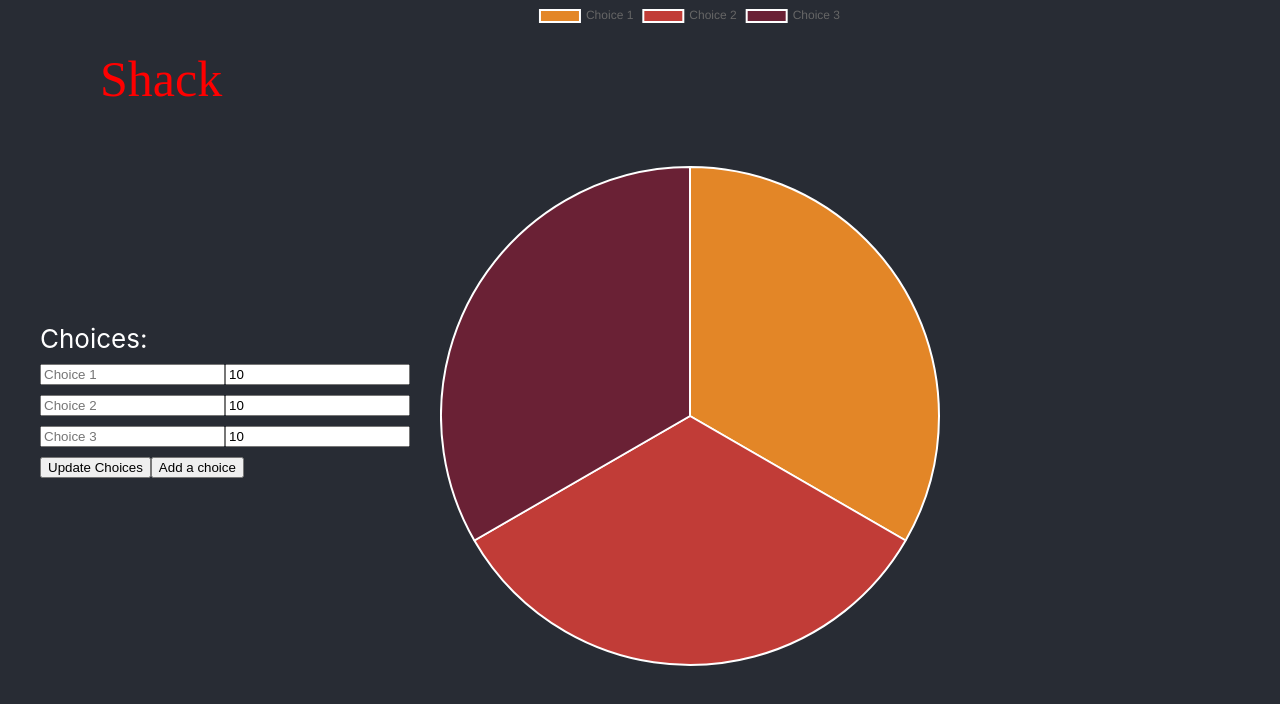
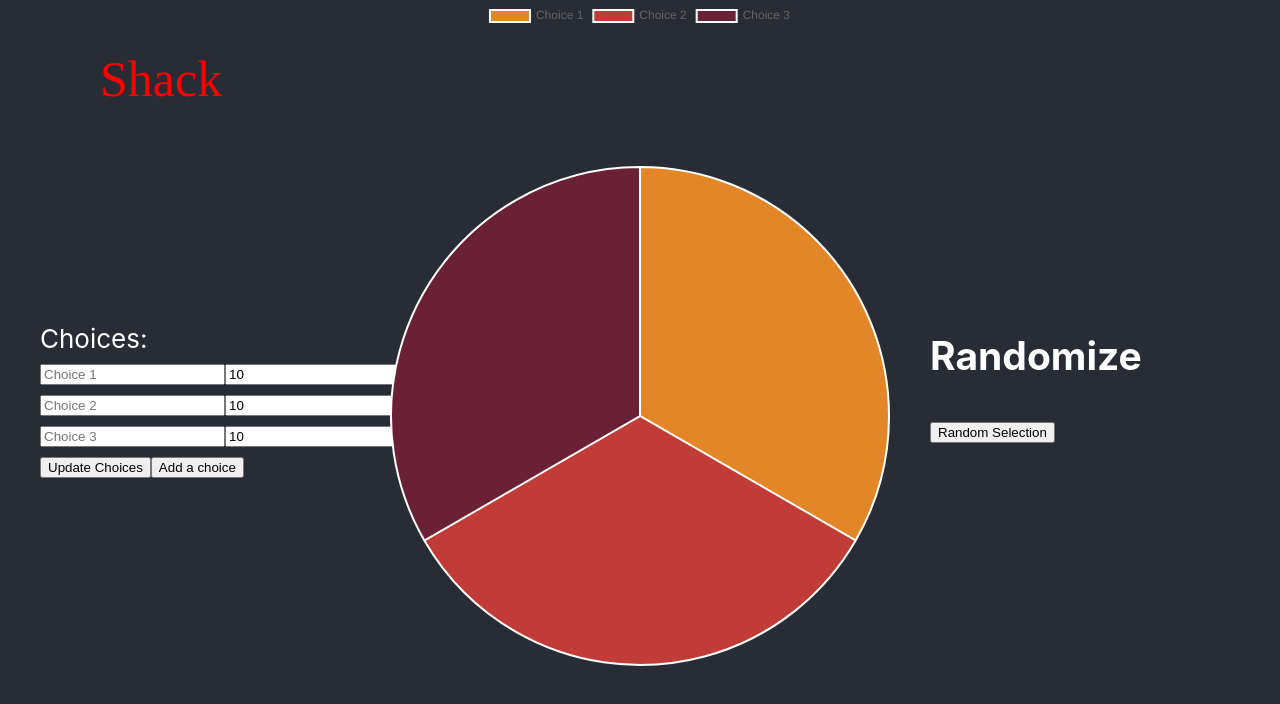
Before and after one commit to michaelfu1029/Shack, a React (Create React App) app: page / in a window 1280 px wide. Shown: the top 704 px of the page. Built offline with nearby package versions, Linux system fonts and the light colour scheme.

Commit message:
Clean up code and added random selection

```diff
--- a/src/App.css
+++ b/src/App.css
@@ -1,17 +1,12 @@
 .App {
-  /* background-color: #282c34; */
-  /* min-height: 100vh; */
   width: 100%;
 }
 
 
 .App-header {
   background-color: #282c34;
-  /* background-color: red; */
-  /* position: relative; */
   top:5vh;
   min-height: 100vh;
-  /* min-width: 100vh; */
   display: flex;
   flex-direction: flex;
   align-items: center;
@@ -22,60 +17,36 @@
   width: 100%;
 
 }
-/*
-.App-header {
-  background-color: #282c34;
-  min-height: 90vh;
-  max-width: 50vh;
-  display: flex;
-  flex-direction: flex;
-  align-items: center;
-  justify-content: center;
-  font-size: calc(10px + 2vmin);
-  color: white;
 
-}
-*/
 .Compony-name {
   position: absolute;
-  /* top: 0px; */
   color: Red;
   font-family: "Times New Roman";
   padding-left: 100px;
   font-size: 50px;
   text-align: left;
-  /* background-color: blue; */
 }
 
 Form {
   width: 500px;
-  /* float: left; */
-  /* height: 600px; */
   right: 100px;
-  /* background-color: green; */
   position: relative;
-  /* left:300px; */
-  /* padding-left: 50px; */
-  /* padding: 10px; */
-  /* margin-left: 100px; */
-  /* padding-top: 100px; */
-  /* justify-content: center; */
-  /* background-color: aqua; */
   color:white;
   font-size: calc(10px + 2vmin);
-  /* justify-content: center; */
+  /* background-color: aqua; */
 }
 
 canvas {
   max-width: 500px;
   position: relative;
-  right: 200px;
-  /* float: left; */
-  /* height: 300px; */
-  /* background-color: blue; */
+  right: 250px;
+  /* background-color: red; */
 }
 
-/* .Spacer {
-  color: transparent;
-  background-color: blue;
-} */
+.RandomChoice {
+  /* background-color: pink; */
+  position: absolute;
+  right: 150px;
+  width: 200px;
+  height: 200px;
+}
--- a/src/App.js
+++ b/src/App.js
@@ -3,6 +3,7 @@ import React from 'react';
 import './App.css';
 import PieChart from './components/Pie';
 import Form from './components/Form'
+import RandomChoice from './components/RandomChoice'
 
 class App extends React.Component{
   constructor() {
@@ -17,17 +18,19 @@ class App extends React.Component{
         "Choice 1",
         "Choice 2",
         "Choice 3"
-      ]
+      ],
+      display: "Randomize"
     }
     this.handleChange = this.handleChange.bind(this)
     this.setName = this.setName.bind(this)
     this.handleNameChange = this.handleNameChange.bind(this)
+    this.setDisplay = this.setDisplay.bind(this)
 
   }
 
   handleChange(newdata) {
     this.setState({
-      data: newdata,
+      data: newdata
     })
   }
 
@@ -37,6 +40,11 @@ class App extends React.Component{
     })
   }
 
+  setDisplay(newDisplay) {
+    this.setState({
+      display: newDisplay
+    })
+  }
   handleNameChange(id, value) {
     this.setState(prevState => {
         let updatedNames = []
@@ -83,7 +91,12 @@ class App extends React.Component{
             names={this.state.names}
             colours={colours}
             data={this.state.data}/>
-          {/* <div className="Spacer">spacer</div> */}
+          <RandomChoice
+            display={this.state.display}
+            names={this.state.names}
+            data={this.state.data}
+            setDisplay={this.setDisplay}/>
+
 
         </header>
       </div>
--- a/src/components/FormEntry.js
+++ b/src/components/FormEntry.js
@@ -6,6 +6,7 @@ class FormEntry extends React.Component{
             <div>
                 <input
                 type="text"
+                maxLength="10"
                 placeholder={this.props.names[this.props.id]}
                 onChange={(event) => {
                     this.props.handleNameChange(this.props.id, event.target.value)}}
@@ -13,7 +14,6 @@ class FormEntry extends React.Component{
                 <input
                 type="number"
                 min={0}
-                // placeholder="value"
                 defaultValue={this.props.value}
                 onChange={(event) => {
                     this.props.handleChange(this.props.id, parseInt(event.target.value, 10))}}
--- /dev/null
+++ b/src/components/RandomChoice.js
@@ -0,0 +1,30 @@
+import React from 'react';
+import '../App.css';
+
+class RandomChoice extends React.Component{
+    render() {
+        const arrSum = arr => arr.reduce((a,b) => a + b, 0)
+        let total = arrSum(this.props.data)
+        return(
+            <div className="RandomChoice">
+                <h2>{this.props.display}</h2>
+                <button onClick={() => {
+                    for (let i = 0; i < this.props.data.length; i++) {
+                        if (Math.random() * total <= this.props.data[i]) {
+                            this.props.setDisplay(this.props.names[i])
+                            break
+                        } else {
+                            total -= this.props.data[i]
+                        }
+                    }
+                }}>
+                    Random Selection
+                </button>
+
+            </div>
+
+        )
+    }
+}
+
+export default RandomChoice;
```
Also changed, not shown: src/components/Pie.js (+1 -17 lines).
